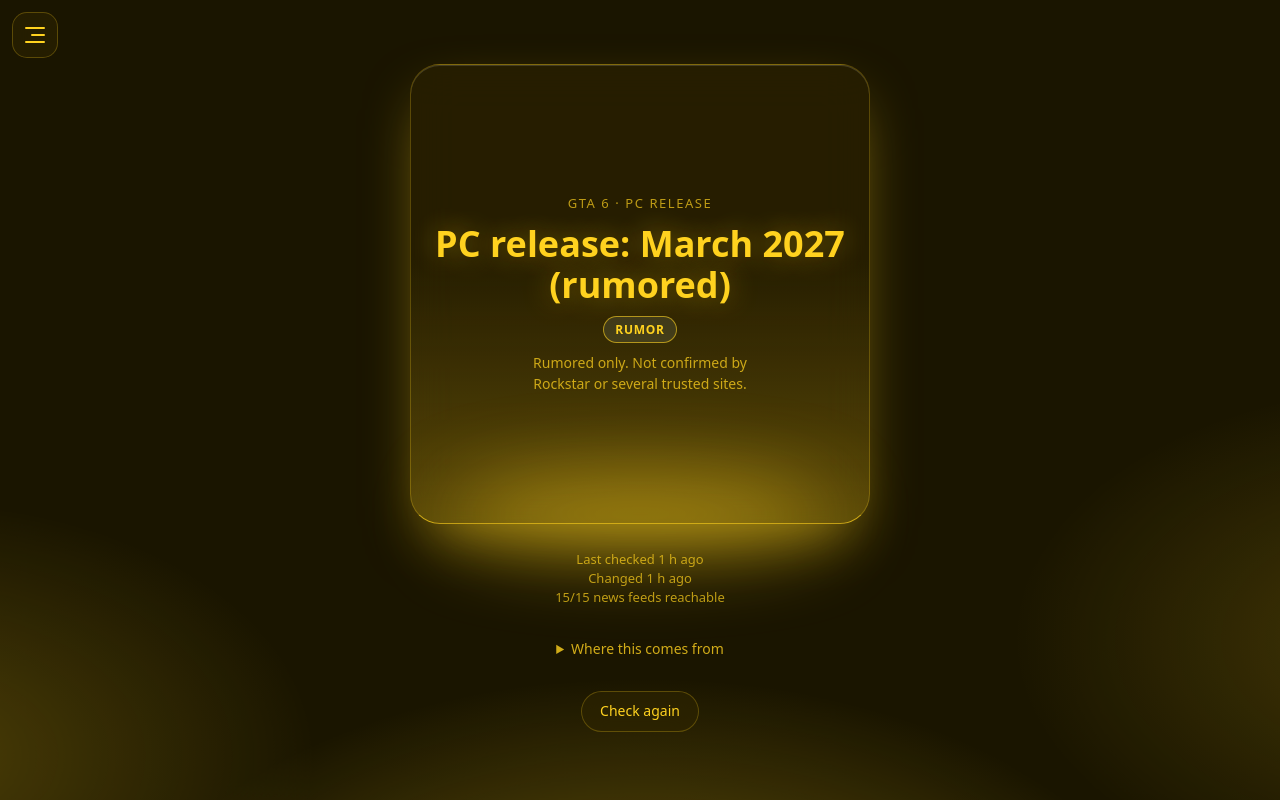
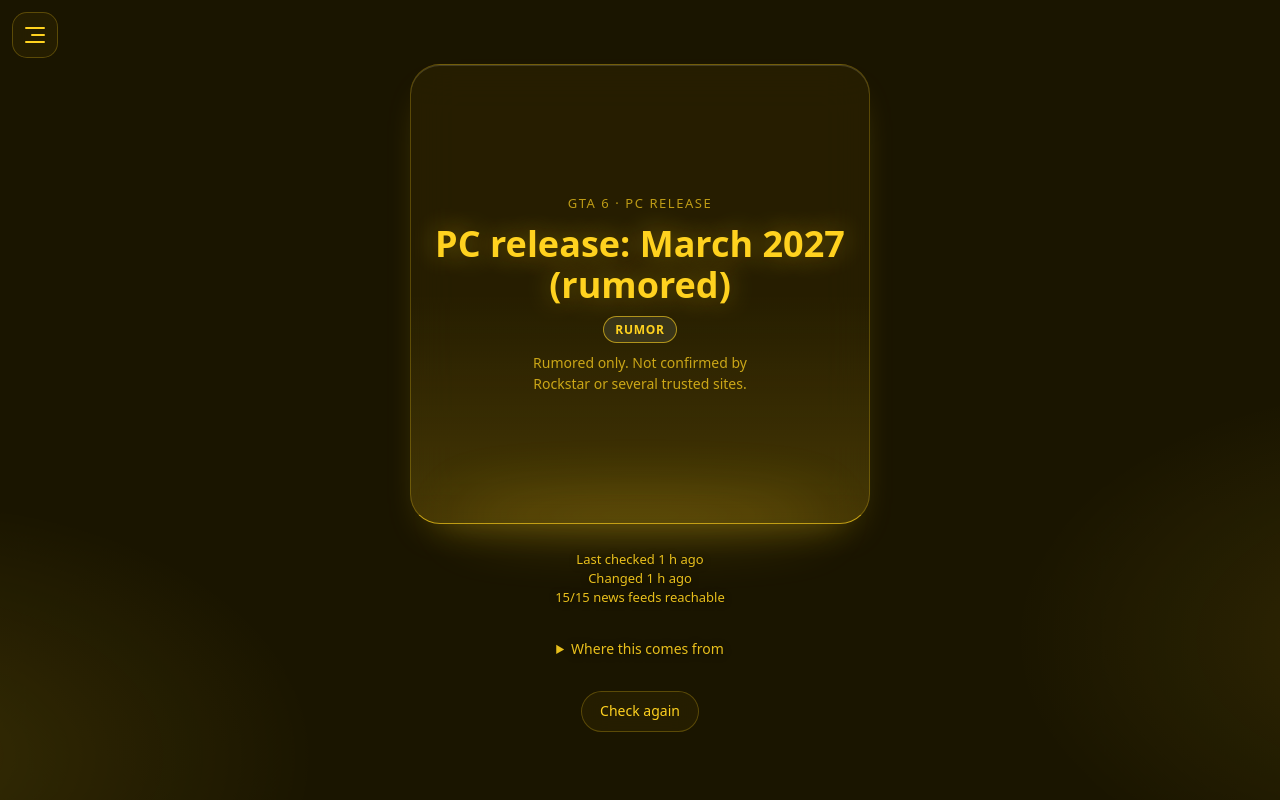
Before and after one commit to Tempestkurumi/gta6-pc-release-checker, a plain HTML site: page index.html in a window 1280 px wide. Drawn offline with Linux system fonts and the light colour scheme.

Commit message:
Add files via upload

```diff
--- a/style.css
+++ b/style.css
@@ -39,9 +39,9 @@ body.menu-open, body.view-notif { overflow: hidden; }
 body::before {
   content: ""; position: fixed; inset: -25%; z-index: -1; pointer-events: none;
   background:
-    radial-gradient(40% 38% at 50% 100%, color-mix(in srgb, var(--accent) 38%, transparent), transparent 70%),
-    radial-gradient(30% 30% at 12% 80%,  color-mix(in srgb, var(--accent) 22%, transparent), transparent 70%),
-    radial-gradient(30% 30% at 90% 70%,  color-mix(in srgb, var(--accent) 18%, transparent), transparent 70%);
+    radial-gradient(40% 30% at 50% 108%, color-mix(in srgb, var(--accent) 16%, transparent), transparent 70%),
+    radial-gradient(30% 30% at 12% 80%,  color-mix(in srgb, var(--accent) 12%, transparent), transparent 70%),
+    radial-gradient(30% 30% at 90% 70%,  color-mix(in srgb, var(--accent) 10%, transparent), transparent 70%);
   animation: drift 22s ease-in-out infinite alternate;
 }
 @keyframes drift { to { transform: translate3d(3%,-4%,0) scale(1.08) rotate(2deg); } }
@@ -53,23 +53,23 @@ body::before {
   display: flex; flex-direction: column; align-items: center; justify-content: center;
   text-align: center; gap: 10px; padding: 24px; border-radius: 30px;
   background:
-    linear-gradient(to top, color-mix(in srgb, var(--accent) 24%, transparent), transparent 58%),
+    linear-gradient(to top, color-mix(in srgb, var(--accent) 15%, transparent), transparent 50%),
     var(--glass);
   -webkit-backdrop-filter: blur(22px) saturate(140%); backdrop-filter: blur(22px) saturate(140%);
   border: 1px solid var(--line);
   border-bottom-color: color-mix(in srgb, var(--accent) 70%, transparent);
   box-shadow: inset 0 1px 0 rgba(255,255,255,.14),
-              0 24px 60px -18px color-mix(in srgb, var(--accent) 55%, transparent);
+              0 18px 40px -22px color-mix(in srgb, var(--accent) 40%, transparent);
   animation: rise .9s var(--ease) both;
 }
 /* the shine that spills out underneath */
 .square::after {
-  content: ""; position: absolute; z-index: -1; left: 8%; right: 8%; bottom: -26px; height: 70px;
-  background: var(--accent); filter: blur(42px); opacity: .5; border-radius: 50%;
+  content: ""; position: absolute; z-index: -1; left: 8%; right: 8%; bottom: -10px; height: 36px;
+  background: var(--accent); filter: blur(30px); opacity: .22; border-radius: 50%;
   animation: breathe 4.5s ease-in-out infinite;
 }
 @keyframes rise { from { opacity: 0; transform: translateY(26px) scale(.96); filter: blur(8px); } }
-@keyframes breathe { 50% { opacity: .85; transform: scaleX(1.08); } }
+@keyframes breathe { 50% { opacity: .34; transform: scaleX(1.06); } }
 
 .label { font-size: 13px; letter-spacing: .12em; text-transform: uppercase; color: var(--accent); opacity: .7; }
 .headline { font-size: clamp(25px, 7.4vw, 36px); font-weight: 750; line-height: 1.15; margin: 0; color: var(--accent);
@@ -81,12 +81,12 @@ body::before {
   border: 1px solid color-mix(in srgb, var(--accent) 60%, transparent);
 }
 .detail { font-size: 14px; color: var(--accent); opacity: .75; margin: 0; max-width: 30ch; }
-.meta { font-size: 13px; color: var(--accent); opacity: .7; text-align: center; }
+.meta { font-size: 13px; color: var(--accent); opacity: .9; text-align: center; text-shadow: 0 1px 8px rgba(0,0,0,.75); }
 .warn { color: #ffb020; font-weight: 600; opacity: 1; }
 a.meta { text-decoration: underline; }
 
 details { width: min(86vw, 440px); font-size: 14px; }
-summary { cursor: pointer; color: var(--accent); opacity: .8; text-align: center; padding: 6px; }
+summary { cursor: pointer; color: var(--accent); opacity: .9; text-shadow: 0 1px 8px rgba(0,0,0,.75); text-align: center; padding: 6px; }
 ul { list-style: none; margin: 8px 0 0; padding: 0; display: grid; gap: 8px; }
 li { background: var(--glass); border: 1px solid var(--line); border-radius: 14px; padding: 10px 12px;
      -webkit-backdrop-filter: blur(14px); backdrop-filter: blur(14px); }
```
